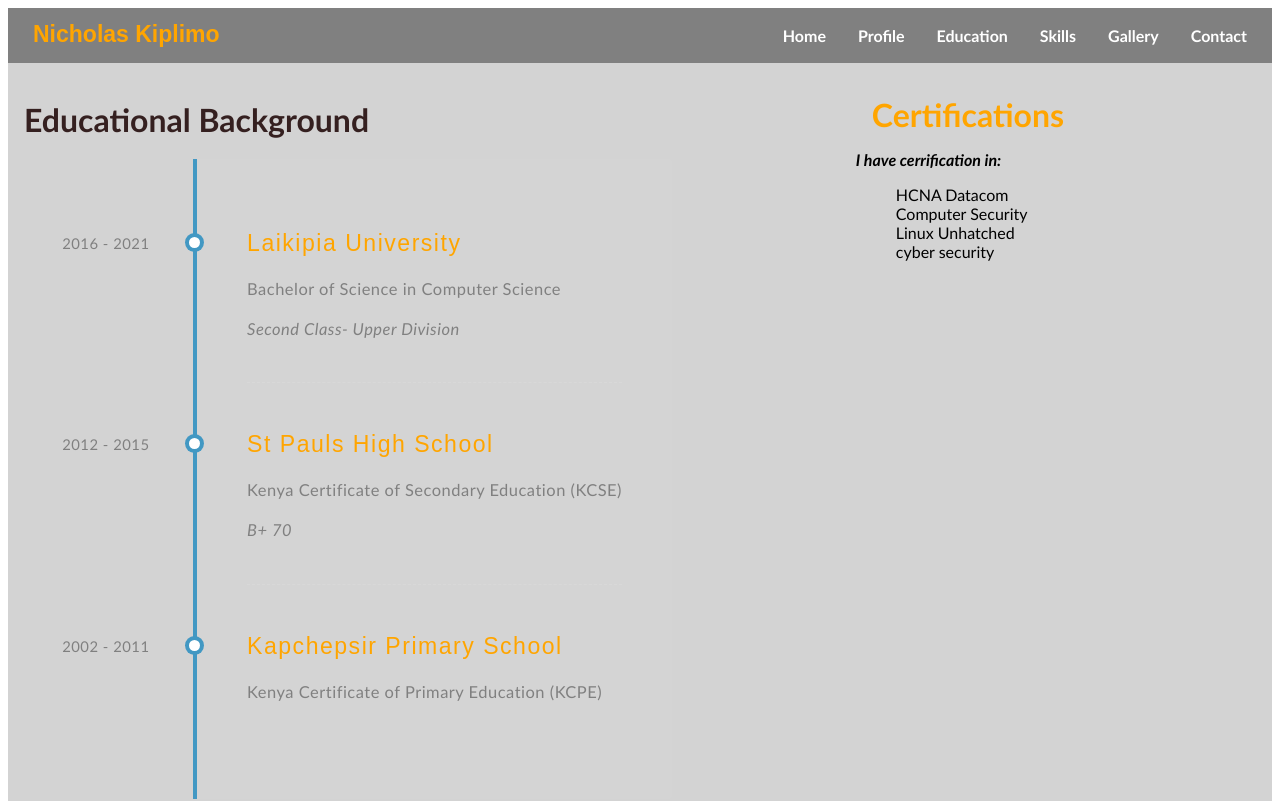
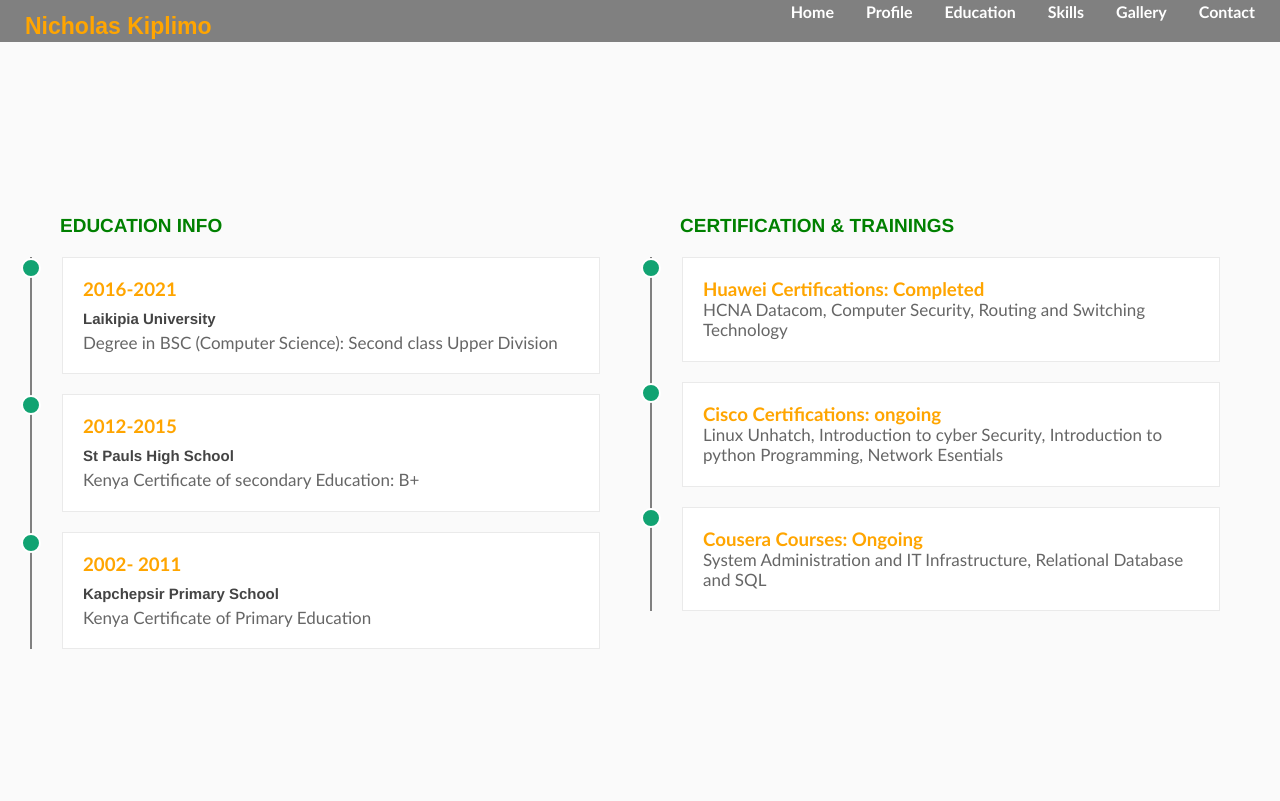
Before and after one commit to developer-home/porfolio_website, a React (Create React App) app: page /education in a window 1280 px wide. Shown: the top 801 px of the page. Built offline with nearby package versions, Linux system fonts and the light colour scheme.

Commit message:
Education Updated

```diff
--- a/src/Data/Data.js
+++ b/src/Data/Data.js
@@ -143,3 +143,37 @@ export const galleryData = [
     imageDescription: "Sample Image data",
   },
 ];
+
+export const educationData=[
+  {
+    year:'2016-2021',
+    school:'Laikipia University',
+    program:'Degree in BSC (Computer Science): Second class Upper Division'
+  },
+  {
+    year:'2012-2015',
+    school:'St Pauls High School',
+    program:'Kenya Certificate of secondary Education: B+'
+  },
+  {
+    year:'2002- 2011',
+    school:'Kapchepsir Primary School',
+    program:'Kenya Certificate of Primary Education'
+  },
+
+];
+export const certificationData=[
+  {
+    year:'Huawei Certifications: Completed',
+    certificate:'HCNA Datacom, Computer Security, Routing and Switching Technology'
+  },
+  {
+    year:'Cisco Certifications: ongoing',
+    certificate:'Linux Unhatch, Introduction to cyber Security, Introduction to python Programming, Network Esentials'
+  },
+  {
+    year:'Cousera Courses: Ongoing ',
+    certificate:'System Administration and IT Infrastructure, Relational Database and SQL'
+  },
+
+];
--- a/src/Routes/Education.js
+++ b/src/Routes/Education.js
@@ -1,45 +1,47 @@
 import React from "react";
 import Nav from "../Components/Nav/Nav";
-import "./routeStyle.css";
+import "./edu.css";
+import { educationData, certificationData } from "../Data/Data";
 import Footer from "../Components/Footer/Footer";
 
 const Education = () => {
   return (
     <div>
       <Nav />
-      <div className="edu-container">
-        <div className="e-left">
-          <h1 className="e-hd">Educational Background</h1>
-          <ul className="edu-content">
-            <li className="e-event" data-date="2016 - 2021">
-              <h3>Laikipia University</h3>
-              <p>Bachelor of Science in Computer Science</p>
-              <p style={{ fontStyle: "italic" }}>
-                Second Class- Upper Division
-              </p>
-            </li>
-            <li className="e-event" data-date="2012 - 2015">
-              <h3>St Pauls High School</h3>
-              <p>Kenya Certificate of Secondary Education (KCSE)</p>
-              <p style={{ fontStyle: "italic" }}>B+ 70</p>
-            </li>
-            <li className="e-event" data-date="2002 - 2011">
-              <h3>Kapchepsir Primary School</h3>
-              <p>Kenya Certificate of Primary Education (KCPE)</p>
-            </li>
-          </ul>
-        </div>
-        <div className="e-righ">
-          <span className="c-hd def">Certifications</span>
-          <span>I have cerrification in:</span>
-          <ul>
-            <li>HCNA Datacom</li>
-            <li>Computer Security</li>
-            <li>Linux Unhatched</li>
-            <li>cyber security</li>
-          </ul>
-        </div>
+
+      <div className="container">
+        <div className="row">
+          <section className="col">
+            <div className="title">
+              <h5>EDUCATION INFO</h5>
+            </div>
+            <div className="content">
+              {educationData.map((education)=>[
+              <div className="box">
+                <h3>{education.year}</h3>
+                <h4>{education.school}</h4>
+                <p>{education.program}</p>
+              </div>
+            ])}
+            </div>
+          </section>
+          <section className="col">
+            <div className="title">
+              <h5>CERTIFICATION & TRAININGS</h5>
+            </div>
+            <div className="content">
+              {certificationData.map((cert)=>[
+                <div className="box">
+                <h3>{cert.year}</h3>
+                <p>{cert.certificate}</p>
+              </div>
+              ])}
+
+            </div>
+          </section>
+       </div>
       </div>
+
       <Footer />
     </div>
   );
--- /dev/null
+++ b/src/Routes/edu.css
@@ -0,0 +1,86 @@
+*{
+    margin: 0;padding: 0;box-sizing: border-box;
+}
+.container{
+    width: 100%;
+    min-height: 100vh;
+    background-color: #fafafa;
+    display: flex;
+    padding: 30px;
+    justify-content: center;
+    align-items: center;
+}
+.row{
+    display: grid;
+    grid-template-columns: 1fr 1fr;
+    grid-column-gap: 20px;
+}
+.title{
+    font-family: Helvetica, sans-serif;
+    color: rgb(11, 8, 27);
+    padding: 0px 0px 20px 30px;
+}
+.content{
+    padding: 0px 30px;
+    border-left: 2px solid gray;
+}
+.box{
+    position: relative;
+    padding: 20px;
+    border: 1px solid #eaeaea;
+    background-color: white;
+    cursor: pointer;
+    transition: all 0.4s;
+    margin-bottom: 20px;
+}
+.box:hover{
+    box-shadow: 0px 3px 12px 0px #ccc;
+    border: 1px solid transparent
+}
+.box::before{
+    content: '';
+    position: absolute;
+    width: 16px;
+    height: 16px;
+    border-radius: 50%;
+    right: calc(100% + 22px);
+    top: 0;
+    background-color: #11a372;
+    border: 2px solid white;
+}
+h5{
+    color: green;
+    font-family: Helvetica, sans-serif;
+    font-size: 19px;
+
+}
+.box h3{
+    position: relative;
+    color: orange;
+}
+.box h4{
+    font-size: 15px;
+    padding: 10px 0px 6px;
+    font-family: Helvetica, sans-serif;
+    color: #444;
+}
+.box p{
+    line-height: 1.2;
+    color: #666;
+    font-size: 17px;
+}
+
+@media(max-width:768px) {
+    .container{
+        margin-top: -40px;
+        padding: 15px;
+        margin-bottom: -64px;
+    }
+    .row{
+        grid-template-columns: 1fr;
+
+    }
+    .row .col:nth-child(2){
+        margin-top: 20px;
+    }
+}
```
Also changed, not shown: src/Routes/routeStyle.css (line endings or trailing spaces).
